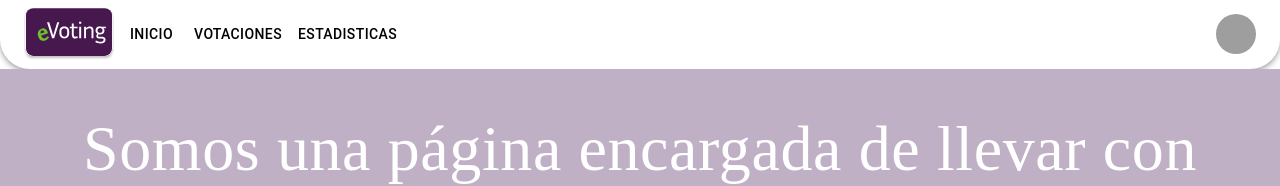
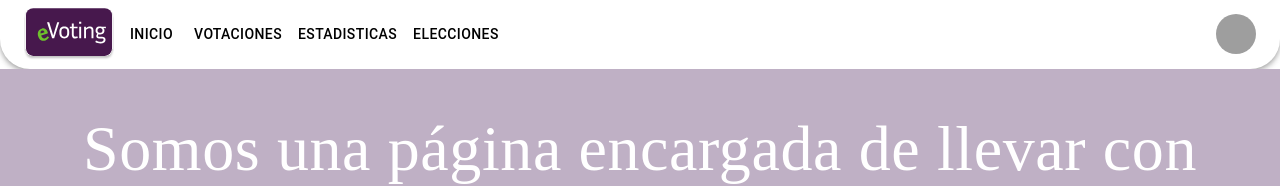
Before and after one commit to Blockchain-2024-20-Evoting/evoting-react-test, a React (Vite) app in the folder react-app/: page / in a window 1280 px wide. Shown: the top 186 px of the page. Built offline with nearby package versions, Linux system fonts and the light colour scheme; grey boxes are pictures that could not be loaded.

Commit message:
Actualizacion NavBar

```diff
--- a/package.json
+++ b/package.json
@@ -1,5 +1,8 @@
 {
   "dependencies": {
+    "@emotion/react": "^11.13.3",
+    "@emotion/styled": "^11.13.0",
+    "@types/react-router-dom": "^5.3.3",
     "react-router-dom": "^6.27.0"
   }
 }
--- a/react-app/package.json
+++ b/react-app/package.json
@@ -10,6 +10,8 @@
     "preview": "vite preview"
   },
   "dependencies": {
+    "@emotion/react": "^11.13.3",
+    "@emotion/styled": "^11.13.0",
     "@mui/icons-material": "^6.1.6",
     "@mui/material": "^6.1.6",
     "@types/react-router-dom": "^5.3.3",
--- a/react-app/src/components/NavBar.tsx
+++ b/react-app/src/components/NavBar.tsx
@@ -1,76 +1,173 @@
-import { useState } from "react";
-type Props = {
-  name: string;
-  path?: string;
-  navItems: string[];
-};
+import IconButton from "@mui/material/IconButton";
+import Menu from "@mui/material/Menu";
+import MenuIcon from "@mui/icons-material/Menu";
+import Avatar from "@mui/material/Avatar";
+import Tooltip from "@mui/material/Tooltip";
+import MenuItem from "@mui/material/MenuItem";
 
-function NavBar({ name, path, navItems }: Props) {
-  const [selectedIndex, setSelectedIndex] = useState(-1);
+import React from "react";
+
+import {
+  AppBar,
+  Box,
+  Button,
+  Container,
+  Grid,
+  Stack,
+  Toolbar,
+  Typography,
+} from "@mui/material";
+
+const pages = [
+  { label: "Inicio", href: "/" },
+  { label: "Votaciones", href: "/votaciones" },
+  { label: "Estadisticas", href: "/estadisticas" },
+  { label: "Elecciones", href: "/elecciones" },
+];
+
+const settings = ["Profile", "Account", "Dashboard", "Logout"];
+
+function toCamelCase(str: string) {
+  return str
+    .toLowerCase()
+    .replace(/(?:^\w|[A-Z]|\b\w)/g, (word, index) =>
+      index === 0 ? word.toLowerCase() : word.toUpperCase()
+    )
+    .replace(/\s+/g, "");
+}
+
+export const NavBar: React.FC<{}> = () => {
+  const [anchorElNav, setAnchorElNav] = React.useState<null | HTMLElement>(
+    null
+  );
+  const [anchorElUser, setAnchorElUser] = React.useState<null | HTMLElement>(
+    null
+  );
+
+  const handleOpenNavMenu = (event: React.MouseEvent<HTMLElement>) => {
+    setAnchorElNav(event.currentTarget);
+  };
+  const handleOpenUserMenu = (event: React.MouseEvent<HTMLElement>) => {
+    setAnchorElUser(event.currentTarget);
+  };
+
+  const handleCloseNavMenu = () => {
+    setAnchorElNav(null);
+  };
+
+  const handleCloseUserMenu = () => {
+    setAnchorElUser(null);
+  };
 
   return (
-    <nav className="navbar navbar-expand-md fixed-top navbar-light bg-light shadow">
-      <div className="container-fluid">
-        <a className="navbar-brand" href="#">
-          <img
-            src={path}
-            alt=""
-            width="30"
-            height="24"
-            className="d-inline-block align-center"
-          />
-          <span className="fw-bolder fs-4 ">{name}</span>
-        </a>
-        <button
-          className="navbar-toggler"
-          type="button"
-          data-bs-toggle="collapse"
-          data-bs-target="#navbarSupportedContent"
-          aria-controls="navbarSupportedContent"
-          aria-expanded="false"
-          aria-label="Toggle navigation"
-        >
-          <span className="navbar-toggler-icon"></span>
-        </button>
-        <div
-          className="collapse navbar-collapse align-items-start d-flex flex-column flex-md-row"
-          id="navbarSupportedContent"
-        >
-          <ul className="navbar-nav me-auto mb-2 mb-md-1">
-            {navItems.map((items, index) => (
-              <li
-                key={items}
-                className="nav-item"
-                onClick={() => setSelectedIndex(index)}
+    <AppBar
+      position="static"
+      sx={{
+        background: "#FFFFFF",
+        borderBottomLeftRadius: "30px",
+        borderBottomRightRadius: "30px",
+        overflow: "hidden",
+      }}
+    >
+      <Container maxWidth="xl">
+        <Toolbar disableGutters>
+          <Typography
+            variant="h6"
+            noWrap
+            component="a"
+            href="/"
+            sx={{
+              display: "flex",
+              alignItems: "center",
+              textDecoration: "none", // quita el subrayado del enlace
+              "& .logo": {
+                width: "90px", // ajusta el tamaño de la imagen
+                height: "60px",
+                marginRight: "8px", // espacio entre el logo y el texto
+              },
+            }}
+          >
+            <img className="logo" src="/src/assets/logo.svg" alt="Logo" />
+          </Typography>
+
+          <Box sx={{ flexGrow: 1, display: { xs: "flex", md: "none" } }}>
+            <IconButton>
+              <MenuIcon />
+            </IconButton>
+            <Menu
+              id="menu-appbar"
+              anchorEl={anchorElNav}
+              anchorOrigin={{
+                vertical: "bottom",
+                horizontal: "left",
+              }}
+              keepMounted
+              transformOrigin={{
+                vertical: "top",
+                horizontal: "left",
+              }}
+              open={Boolean(anchorElNav)}
+              onClose={handleCloseNavMenu}
+              sx={{ display: { xs: "block", md: "none" } }}
+            >
+              {pages.map((page) => (
+                <MenuItem key={page.label} onClick={handleCloseNavMenu}>
+                  <Typography
+                    component="a"
+                    href={page.href}
+                    sx={{ textAlign: "center" }}
+                  >
+                    {toCamelCase(page.label)}
+                  </Typography>
+                </MenuItem>
+              ))}
+            </Menu>
+          </Box>
+          <Box sx={{ flexGrow: 1, display: { xs: "none", md: "flex" } }}>
+            {pages.map((page) => (
+              <Button
+                key={page.label}
+                onClick={handleCloseNavMenu}
+                href={page.href}
+                sx={{ my: 2, color: "#000000", display: "block" }}
               >
-                <a
-                  className={
-                    selectedIndex == index
-                      ? "nav-link active fw-bold"
-                      : "nav-link"
-                  }
-                  href="#"
-                >
-                  {items}
-                </a>
-              </li>
+                {toCamelCase(page.label)}
+              </Button>
             ))}
-          </ul>
-          <form className="d-flex me-3">
-            <input
-              className="form-control me-2"
-              type="search"
-              placeholder="Search"
-              aria-label="Search"
-            />
-            <button className="btn btn-outline-success" type="submit">
-              Search
-            </button>
-          </form>
-        </div>
-      </div>
-    </nav>
+          </Box>
+          <Box sx={{ flexGrow: 0 }}>
+            <Tooltip title="Open settings">
+              <IconButton sx={{ p: 0 }}>
+                <Avatar alt="Remy Sharp" src="/static/images/avatar/2.jpg" />
+              </IconButton>
+            </Tooltip>
+            <Menu
+              sx={{ mt: "45px" }}
+              id="menu-appbar"
+              anchorEl={anchorElUser}
+              anchorOrigin={{
+                vertical: "top",
+                horizontal: "right",
+              }}
+              keepMounted
+              transformOrigin={{
+                vertical: "top",
+                horizontal: "right",
+              }}
+              open={Boolean(anchorElUser)}
+              onClose={handleCloseUserMenu}
+            >
+              {settings.map((setting) => (
+                <MenuItem key={setting} onClick={handleCloseUserMenu}>
+                  <Typography sx={{ textAlign: "center" }}>
+                    {setting}
+                  </Typography>
+                </MenuItem>
+              ))}
+            </Menu>
+          </Box>
+        </Toolbar>
+      </Container>
+    </AppBar>
   );
-}
-
-export default NavBar;
+};
--- a/react-app/src/components/NavBarV2.tsx
+++ /dev/null
@@ -1,172 +0,0 @@
-import IconButton from "@mui/material/IconButton";
-import Menu from "@mui/material/Menu";
-import MenuIcon from "@mui/icons-material/Menu";
-import Avatar from "@mui/material/Avatar";
-import Tooltip from "@mui/material/Tooltip";
-import MenuItem from "@mui/material/MenuItem";
-
-import React from "react";
-
-import {
-  AppBar,
-  Box,
-  Button,
-  Container,
-  Grid,
-  Stack,
-  Toolbar,
-  Typography,
-} from "@mui/material";
-
-const pages = [
-  { label: "Inicio", href: "/" },
-  { label: "Votaciones", href: "/votaciones" },
-  { label: "Estadisticas", href: "/estadisticas" },
-];
-
-const settings = ["Profile", "Account", "Dashboard", "Logout"];
-
-function toCamelCase(str: string) {
-  return str
-    .toLowerCase()
-    .replace(/(?:^\w|[A-Z]|\b\w)/g, (word, index) =>
-      index === 0 ? word.toLowerCase() : word.toUpperCase()
-    )
-    .replace(/\s+/g, "");
-}
-
-export const NavBarV2: React.FC<{}> = () => {
-  const [anchorElNav, setAnchorElNav] = React.useState<null | HTMLElement>(
-    null
-  );
-  const [anchorElUser, setAnchorElUser] = React.useState<null | HTMLElement>(
-    null
-  );
-
-  const handleOpenNavMenu = (event: React.MouseEvent<HTMLElement>) => {
-    setAnchorElNav(event.currentTarget);
-  };
-  const handleOpenUserMenu = (event: React.MouseEvent<HTMLElement>) => {
-    setAnchorElUser(event.currentTarget);
-  };
-
-  const handleCloseNavMenu = () => {
-    setAnchorElNav(null);
-  };
-
-  const handleCloseUserMenu = () => {
-    setAnchorElUser(null);
-  };
-
-  return (
-    <AppBar
-      position="static"
-      sx={{
-        background: "#FFFFFF",
-        borderBottomLeftRadius: "30px",
-        borderBottomRightRadius: "30px",
-        overflow: "hidden",
-      }}
-    >
-      <Container maxWidth="xl">
-        <Toolbar disableGutters>
-          <Typography
-            variant="h6"
-            noWrap
-            component="a"
-            href="/"
-            sx={{
-              display: "flex",
-              alignItems: "center",
-              textDecoration: "none", // quita el subrayado del enlace
-              "& .logo": {
-                width: "90px", // ajusta el tamaño de la imagen
-                height: "60px",
-                marginRight: "8px", // espacio entre el logo y el texto
-              },
-            }}
-          >
-            <img className="logo" src="/src/assets/logo.svg" alt="Logo" />
-          </Typography>
-
-          <Box sx={{ flexGrow: 1, display: { xs: "flex", md: "none" } }}>
-            <IconButton>
-              <MenuIcon />
-            </IconButton>
-            <Menu
-              id="menu-appbar"
-              anchorEl={anchorElNav}
-              anchorOrigin={{
-                vertical: "bottom",
-                horizontal: "left",
-              }}
-              keepMounted
-              transformOrigin={{
-                vertical: "top",
-                horizontal: "left",
-              }}
-              open={Boolean(anchorElNav)}
-              onClose={handleCloseNavMenu}
-              sx={{ display: { xs: "block", md: "none" } }}
-            >
-              {pages.map((page) => (
-                <MenuItem key={page.label} onClick={handleCloseNavMenu}>
-                  <Typography
-                    component="a"
-                    href={page.href}
-                    sx={{ textAlign: "center" }}
-                  >
-                    {toCamelCase(page.label)}
-                  </Typography>
-                </MenuItem>
-              ))}
-            </Menu>
-          </Box>
-          <Box sx={{ flexGrow: 1, display: { xs: "none", md: "flex" } }}>
-            {pages.map((page) => (
-              <Button
-                key={page.label}
-                onClick={handleCloseNavMenu}
-                href={page.href}
-                sx={{ my: 2, color: "#000000", display: "block" }}
-              >
-                {toCamelCase(page.label)}
-              </Button>
-            ))}
-          </Box>
-          <Box sx={{ flexGrow: 0 }}>
-            <Tooltip title="Open settings">
-              <IconButton sx={{ p: 0 }}>
-                <Avatar alt="Remy Sharp" src="/static/images/avatar/2.jpg" />
-              </IconButton>
-            </Tooltip>
-            <Menu
-              sx={{ mt: "45px" }}
-              id="menu-appbar"
-              anchorEl={anchorElUser}
-              anchorOrigin={{
-                vertical: "top",
-                horizontal: "right",
-              }}
-              keepMounted
-              transformOrigin={{
-                vertical: "top",
-                horizontal: "right",
-              }}
-              open={Boolean(anchorElUser)}
-              onClose={handleCloseUserMenu}
-            >
-              {settings.map((setting) => (
-                <MenuItem key={setting} onClick={handleCloseUserMenu}>
-                  <Typography sx={{ textAlign: "center" }}>
-                    {setting}
-                  </Typography>
-                </MenuItem>
-              ))}
-            </Menu>
-          </Box>
-        </Toolbar>
-      </Container>
-    </AppBar>
-  );
-};
--- a/react-app/src/components/RouterLayout.tsx
+++ b/react-app/src/components/RouterLayout.tsx
@@ -1,11 +1,11 @@
 import React from "react";
-import { NavBarV2 } from "./NavBarV2";
+import { NavBar } from "./NavBar";
 import { Outlet } from "react-router-dom";
 
 export const RouterLayout: React.FC<{}> = () => {
   return (
     <>
-      <NavBarV2 />
+      <NavBar/>
       <Outlet />
     </>
   );
```
Also changed, not shown: react-app/src/screens/elecciones/Elecciones.tsx (added), 2 other files (tests, documents, lock files or other folders).
